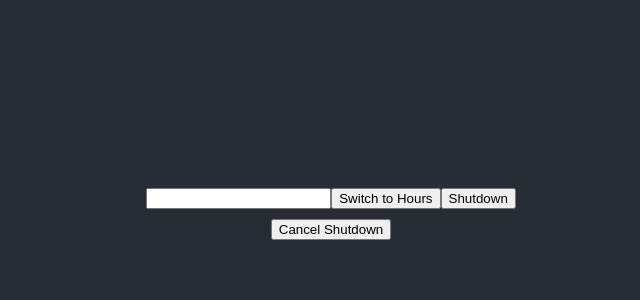
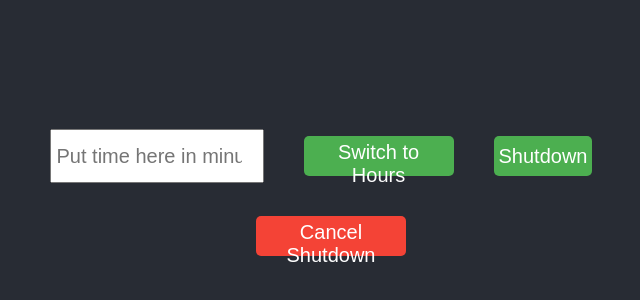
Before and after one commit to sohaviaestenome/shutdown-react, a React (Create React App) app: page / in a window 1280 px wide. Shown: the part 178-478 px from the top of the page, without its empty margins (309-949 px from the left). Built offline with nearby package versions, Linux system fonts and the light colour scheme.

Commit message:
added css..

```diff
--- a/src/Components/TimeInput.js
+++ b/src/Components/TimeInput.js
@@ -1,15 +1,15 @@
-// src/Components/TimeInput.js
 import React from "react";
 
-const TimeInput = ({ timeValue, setTimeValue }) => {
+const TimeInput = ({ timeValue, setTimeValue, timeUnit, placeholder }) => {
   return (
-    <input
-      type="number"
-      min="0"
-      value={timeValue}
-      onChange={(e) => setTimeValue(e.target.value)}
-      required
-    />
+    <div>
+      <input
+        type="number"
+        placeholder={`Put time here in ${timeUnit}`}
+        value={timeValue}
+        onChange={(event) => setTimeValue(event.target.value)}
+      />
+    </div>
   );
 };
 
--- /dev/null
+++ b/src/Components/TimeInputForm.css
@@ -0,0 +1,56 @@
+.time-input-form-container {
+    display: flex;
+    flex-direction: column;
+    align-items: center;
+    justify-content: center;
+    margin: 50px;
+  }
+
+  .time-input-form {
+    display: flex;
+    flex-direction: row;
+    align-items: center;
+    justify-content: center;
+  }
+
+  .time-input-row {
+    display: flex;
+    flex-direction: row;
+    align-items: center;
+    justify-content: center;
+  }
+
+  input[type="number"] {
+    width: 200px;
+    height: 40px;
+    font-size: 20px;
+    margin-right: 20px;
+    padding: 5px;
+  }
+
+  button {
+    width: 150px;
+    height: 40px;
+    font-size: 20px;
+    background-color: #4CAF50;
+    color: white;
+    margin: 20px;
+    padding: 5px;
+    border: none;
+    border-radius: 5px;
+    cursor: pointer;
+  }
+
+  .toggle-button {
+    width: 140px;
+    background-color: blue;
+  }
+
+  .cancel-button {
+    background-color: #f44336;
+  }
+
+  .shutdown-button {
+    width: auto;
+    margin-left: 20px;
+  }
--- a/src/Components/TimeInputForm.js
+++ b/src/Components/TimeInputForm.js
@@ -1,7 +1,7 @@
-// src/Components/TimeInputForm.js
 import React, { useState, useEffect } from "react";
 import TimeInput from "./TimeInput";
 import TimeToggle from "./TimeToggle";
+import "./TimeInputForm.css";
 
 const TimeInputForm = () => {
   const [timeUnit, setTimeUnit] = useState("minutes");
@@ -40,14 +40,26 @@ const TimeInputForm = () => {
   };
 
   return (
-    <div>
-      <form onSubmit={handleSubmit}>
-        <TimeInput timeValue={timeValue} setTimeValue={setTimeValue} />
-        <TimeToggle timeUnit={timeUnit} handleToggle={handleToggle} />
-        <button type="submit">Shutdown</button>
+    <div className="time-input-form-container">
+      <form className="time-input-form" onSubmit={handleSubmit}>
+        <div className="time-input-row">
+          <TimeInput
+            timeValue={timeValue}
+            setTimeValue={setTimeValue}
+            timeUnit={timeUnit}
+            placeholder={`Put time here in ${timeUnit}`}
+            className="time-input"
+          />
+          <TimeToggle
+            timeUnit={timeUnit}
+            handleToggle={handleToggle}
+            className="toggle-button"
+          />
+          <button type="submit" className="shutdown-button">Shutdown</button>
+        </div>
       </form>
-      <button onClick={handleCancelShutdown}>Cancel Shutdown</button>
-      <p>{message}</p>
+      <button onClick={handleCancelShutdown} className="cancel-button">Cancel Shutdown</button>
+      <p className="message">{message}</p>
     </div>
   );
 };
```
